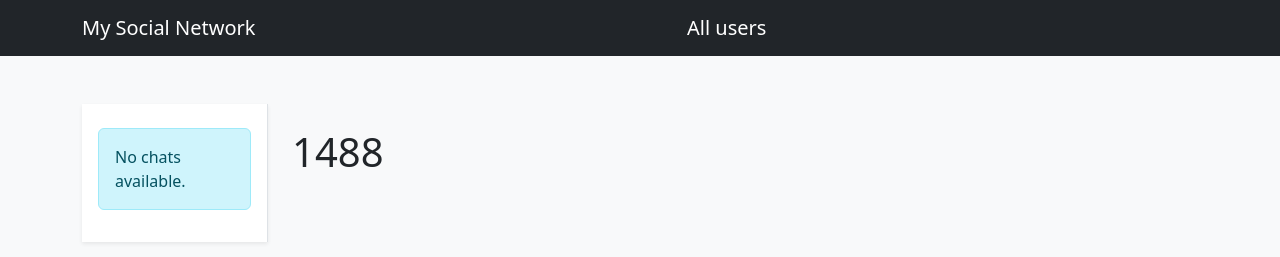
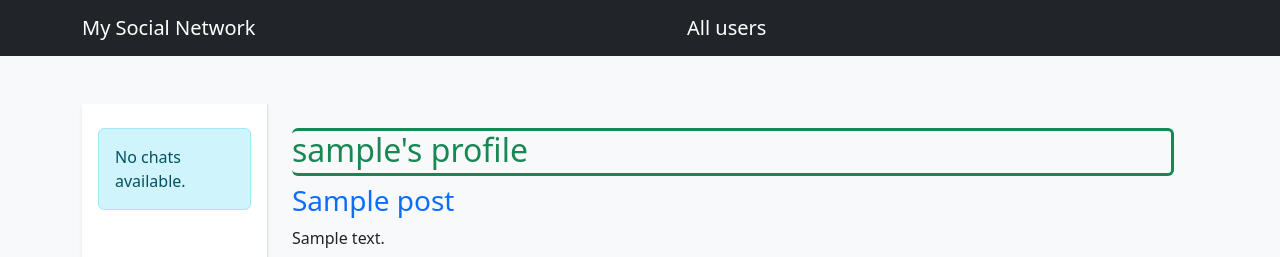
Before and after one commit to Illugha/Social_Network, a Django app: page / in a window 1280 px wide. Shown: the top 257 px of the page. Run offline with Django 5.2, Linux system fonts and the light colour scheme; tables that the repository leaves empty hold one stand-in row (values such as "Sample post"); grey boxes marked "Sample" are stand-in pictures.

Commit message:
Added filtering by id's and home page

```diff
--- a/core/forms.py
+++ b/core/forms.py
@@ -21,7 +21,6 @@ class UserProfileForm(UserCreationForm):
 
     def __init__(self, *args, **kwargs):
         super().__init__(*args, **kwargs)
-        # Добавляем Bootstrap класс и placeholder ко всем полям
         self.fields['username'].widget.attrs.update({
             'class': 'form-control',
             'placeholder': 'Имя пользователя'
@@ -46,12 +45,11 @@ class UserProfileForm(UserCreationForm):
         if commit:
             user.save()
 
-            # Створюємо/оновлюємо профіль завжди, без умов
             profile, created = UserProfile.objects.get_or_create(
                 user=user,
                 defaults={'bio': self.cleaned_data['bio'], 'role': 'member'}
             )
-            if not created:  # якщо вже був - просто оновлюємо поля
+            if not created:
                 profile.bio = self.cleaned_data['bio'] or profile.bio
                 if self.cleaned_data['avatar']:
                     profile.avatar = self.cleaned_data['avatar']
--- a/core/views.py
+++ b/core/views.py
@@ -1,6 +1,7 @@
 from urllib import request
 from django.shortcuts import render
-from django.views.generic import View, CreateView, UpdateView, DeleteView, FormView, ListView, DetailView
+from django.views.generic import View, UpdateView, DeleteView, FormView, ListView, DetailView
+from django.shortcuts import get_object_or_404
 from django.contrib.auth.models import User
 from django.contrib.auth.views import LogoutView
 from django.contrib.auth import login, authenticate
@@ -73,6 +74,11 @@ class NewPostView(View):
         form = self.form_class()
         return render(request, self.template_name, {'form': form})
 
+    def get_context_data(self, **kwargs):
+        context = super().get_context_data(**kwargs)
+        context['chats'] = self.object.chats.all() if hasattr(self.object, 'chats') else []
+        return context
+
     def post(self, request, *args, **kwargs):
         form = self.form_class(request.POST, request.FILES)
 
@@ -95,22 +101,27 @@ class UserListView(ListView):
     template_name = 'core/user_list.html'
     context_object_name = 'users'
 
+    def get_context_data(self, **kwargs):
+        context = super().get_context_data(**kwargs)
+        if self.request.user.is_authenticated:
+            context['chats'] = self.request.user.user_profile.chats.all()
+        else:
+            context['chats'] = []
+        return context
+
     def get_queryset(self):
         queryset = User.objects.all()
 
-        q = self.request.GET.get('q')
-        if q:
-            queryset = queryset.filter(
-                username__icontains=q
-            )
+        q_username = self.request.GET.get('q_username')
+        profile_id = self.request.GET.get('profile_id')
+
+        if q_username:
+            queryset = queryset.filter(username__icontains=q_username)
+
+        if profile_id:
+            queryset = queryset.filter(user_profile__id=profile_id)
 
         return queryset.order_by('username')
-
-class UserProfileView(DetailView):
-    model = UserProfile
-    template_name = 'core/user_profile.html'
-    context_object_name = 'profile'
-    pk_url_kwarg = 'profile_id'
 
 class UpdatePostView(UpdateView):
     model = Post
@@ -128,6 +139,11 @@ class UpdatePostView(UpdateView):
     def get_success_url(self):
         return reverse('core:user_posts', kwargs={'profile_id': self.object.author.id})
 
+    def get_context_data(self, **kwargs):
+        context = super().get_context_data(**kwargs)
+        context['chats'] = self.request.user.user_profile.chats.all() if self.request.user.is_authenticated else []
+        return context
+
 from django.urls import reverse
 
 class DeletePostView(DeleteView):
@@ -139,11 +155,7 @@ class DeletePostView(DeleteView):
         return Post.objects.get(id=post_id, author=self.request.user.user_profile)
 
     def get_success_url(self):
-        # после удаления редирект на страницу всех постов автора
         return reverse('core:user_posts', kwargs={'profile_id': self.object.author.id})
-
-from django.views.generic import ListView
-from django.shortcuts import get_object_or_404
 
 class UserPostsView(ListView):
     model = Post
@@ -162,6 +174,8 @@ class UserPostsView(ListView):
     def get_context_data(self, **kwargs):
         context = super().get_context_data(**kwargs)
         context['profile'] = self.profile
+        user_profile = getattr(self.request.user, 'user_profile', None)
+        context['chats'] = user_profile.chats.all() if user_profile else []
         return context
 
 class NewChatView(View):
@@ -193,6 +207,23 @@ class ChatDetailView(View):
         chat = Chat.objects.get(id=chat_id)
         return render(request, 'core/chat_detail.html', {'chat': chat})
 
-class HomePageView(View):
-    def get(self, request, *args, **kwargs):
-        return render(request, 'core/home_page.html')
+    def get_context_data(self, **kwargs):
+        context = super().get_context_data(**kwargs)
+        context['chats'] = self.object.chats.all() if hasattr(self.object, 'chats') else []
+        return context
+
+class HomePageView(ListView):
+    model = Post
+    template_name = 'core/home_page.html'
+    context_object_name = 'posts'
+
+    def get_queryset(self):
+        return Post.objects.all().order_by('-created_at')[:10]
+
+    def get_context_data(self, **kwargs):
+        context = super().get_context_data(**kwargs)
+        if self.request.user.is_authenticated:
+            context['chats'] = self.request.user.user_profile.chats.all()
+        else:
+            context['chats'] = []
+        return context
--- a/templates/base.html
+++ b/templates/base.html
@@ -22,7 +22,7 @@
         {% if user.is_authenticated %}
 
             <a class="btn btn-success me-3" href="{% url 'core:new_chat' %}">
-                ➕ Новый чат
+                ➕ New Chat
             </a>
             <a class="navbar-brand" href="{% url 'core:profile_detail' user.id %}">
                 {% if user.is_authenticated %}
@@ -85,7 +85,7 @@
 <footer class="bg-dark text-light text-center py-3 mt-auto">
     <div class="container">
         <p class="mb-1 fw-bold">My Social Network</p>
-        <small class="text-secondary">© 2026 Все права защищены</small>
+        <small class="text-secondary">© 2026 All rights reserved</small>
     </div>
 </footer>
 
--- a/templates/core/delete_post.html
+++ b/templates/core/delete_post.html
@@ -5,11 +5,11 @@
 
 {% block content %}
     <div class="container mt-5">
-        <h2>Ви впевнені, що хочете видалити цей пост?</h2>
+        <h2>Are you sure you want to delete this post?</h2>
         <form method="post">
             {% csrf_token %}
-            <button type="submit" class="btn btn-danger">Так, видалити</button>
-            <a href="{% url 'core:home_page' %}" class="btn btn-secondary">Скасувати</a>
+            <button type="submit" class="btn btn-danger">Yes, delete</button>
+            <a href="{% url 'core:home_page' %}" class="btn btn-secondary">Back</a>
         </form>
     </div>
 {% endblock %}
--- a/templates/core/home_page.html
+++ b/templates/core/home_page.html
@@ -1,5 +1,56 @@
 {% extends 'base.html' %}
 
 {% block content %}
-<h1>1488</h1>
+{% for post in posts %}
+    <div class="post">
+        <div class="h2 pb-1 text-success border-bottom border-top border-end border-success border-3 rounded-2">{{ post.author }}</div>
+        <div class="h3 text-primary">{{ post.title }}</div>
+        <div class="post-content">{{ post.content }}</div>
+        <div class="post-media">
+            {% if post.image %}
+                <img src="{{ post.image.url }}" alt="Post Image" class="post-image">
+            {% endif %}
+
+            {% if post.video %}
+                <video controls class="post-video">
+                    <source src="{{ post.video.url }}" type="video/mp4">
+                    Your browser does not support the video tag.
+                </video>
+            {% endif %}
+        </div>
+        <div class="mt-2">
+            {% if post.link %}
+                <a>Link:</a>
+                <a href="{{ post.link }}" target="_blank" rel="noopener noreferrer">
+                    {{ post.link }}
+                </a>
+            {% endif %}
+        </div>
+        <p><em>Posted on {{ post.created_at }}</em></p>
+    </div>
+{% endfor %}
+
+<style>
+.post-media {
+    display: flex;
+    gap: 12px;
+    flex-wrap: wrap;
+    margin-top: 10px;
+}
+
+.post-image {
+    width: 250px;
+    max-width: 100%;
+    height: auto;
+    border-radius: 8px;
+}
+
+.post-video {
+    width: 320px;
+    max-width: 100%;
+    height: auto;
+    border-radius: 8px;
+}
+</style>
+
 {% endblock %}
--- a/templates/core/new_chat.html
+++ b/templates/core/new_chat.html
@@ -5,9 +5,7 @@
     <meta name="viewport" content="width=device-width, initial-scale=1.0">
     <title>New Chat</title>
     {% load static %}
-    <!-- Bootstrap 5 CSS -->
     <link href="https://cdn.jsdelivr.net/npm/bootstrap@5.3.0/dist/css/bootstrap.min.css" rel="stylesheet">
-    <!-- Custom CSS -->
     <link rel="stylesheet" href="{% static 'css/styles.css' %}">
 </head>
 <body class="bg-light">
@@ -43,7 +41,6 @@
     </div>
 </div>
 
-<!-- Bootstrap JS -->
 <script src="https://cdn.jsdelivr.net/npm/bootstrap@5.3.0/dist/js/bootstrap.bundle.min.js"></script>
 </body>
 </html>
--- a/templates/core/profile_update.html
+++ b/templates/core/profile_update.html
@@ -29,7 +29,7 @@
             </form>
 
             <div class="text-center mt-3">
-                <a href="{% url 'core:profile_detail' %}" class="btn btn-link">Back</a>
+                <a href="{% url 'core:profile_detail' user.id %}" class="btn btn-link">Back</a>
             </div>
 
         </div>
```
Also changed, not shown: templates/core/chat_detail.html (+13 -4 lines), templates/core/user_list.html (+14 -3 lines), templates/core/user_posts.html (+33 -7 lines), templates/core/logout.html (deleted).
